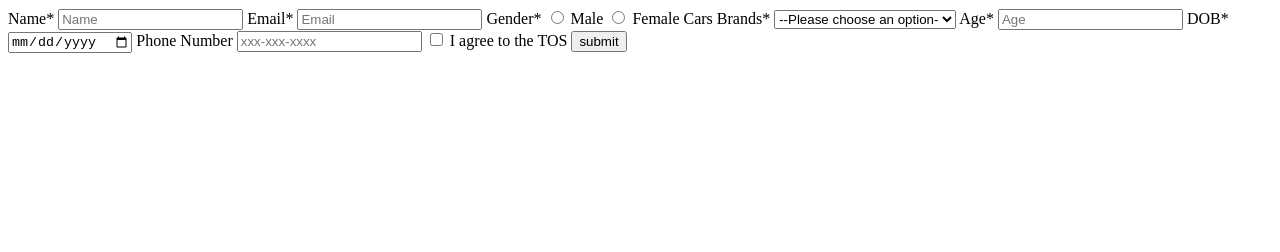
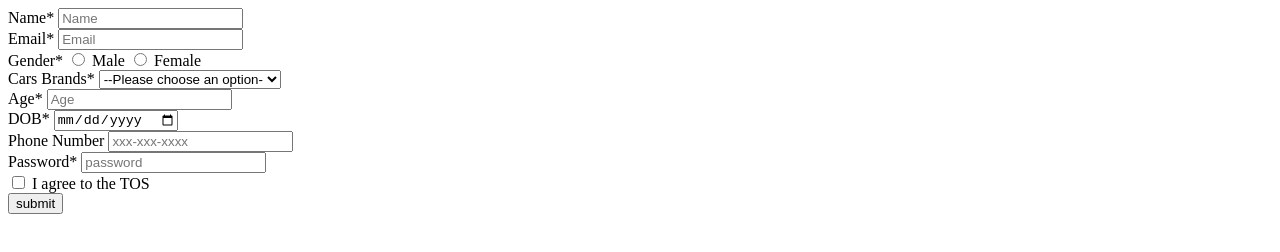
Before and after one commit to acciojob/signup-form-car-ShikhaSharma1111, a website: page main.html in a window 1280 px wide. Drawn offline with Linux system fonts and the light colour scheme.

Commit message:
created a submission

```diff
--- a/main.html
+++ b/main.html
@@ -11,16 +11,16 @@
 	<form method="post">
 		<lable for="name">Name*</lable>
 		<input type="text" id="name" placeholder="Name" required>
-
+        <br>
 		<label for="email">Email*</label>
 		<input type ="email" id="email" placeholder="Email" required>
-
+        <br>
 		<lable for="gender">Gender*</lable>
 		<input type="radio" name="gender" id="gender_m" required>
         <label for="gender_m">Male</label>
 		<input type="radio" name="gender" id="gender_f" required>
 		<label for="gender_f">Female</label>
-
+        <br>
 		<lable for="cars">Cars Brands*</lable>
 		<select id="cars" required>
 			<option value="" selected disabled>--Please choose an option-</option>
@@ -28,19 +28,22 @@
 			<option value="audi">Audi</option>
 			<option value="mercedez">Mercedez</option>
 		</select>
-
+        <br>
 		<label for="age">Age*</label>
 		<input type="number" id="age" placeholder="Age" required>
-
+        <br>
 		<lable for="dob">DOB*</lable>
 		<input type="date" id="dob" required>
-
+        <br>
 		<label for="tel">Phone Number</label>
 		<input type="tel" id="tel" placeholder="xxx-xxx-xxxx" required>
-
+        <br>
+		<label for="password">Password*</label>
+		<input type="password" name="password" placeholder="password" id="password" required>
+		<br>
 		<input type="checkbox" id="tos" required>
 		<label for="tos">I agree to the TOS</label>
-
+        <br>
 		<button type="submit">submit</button>
 
 	</form>
```
